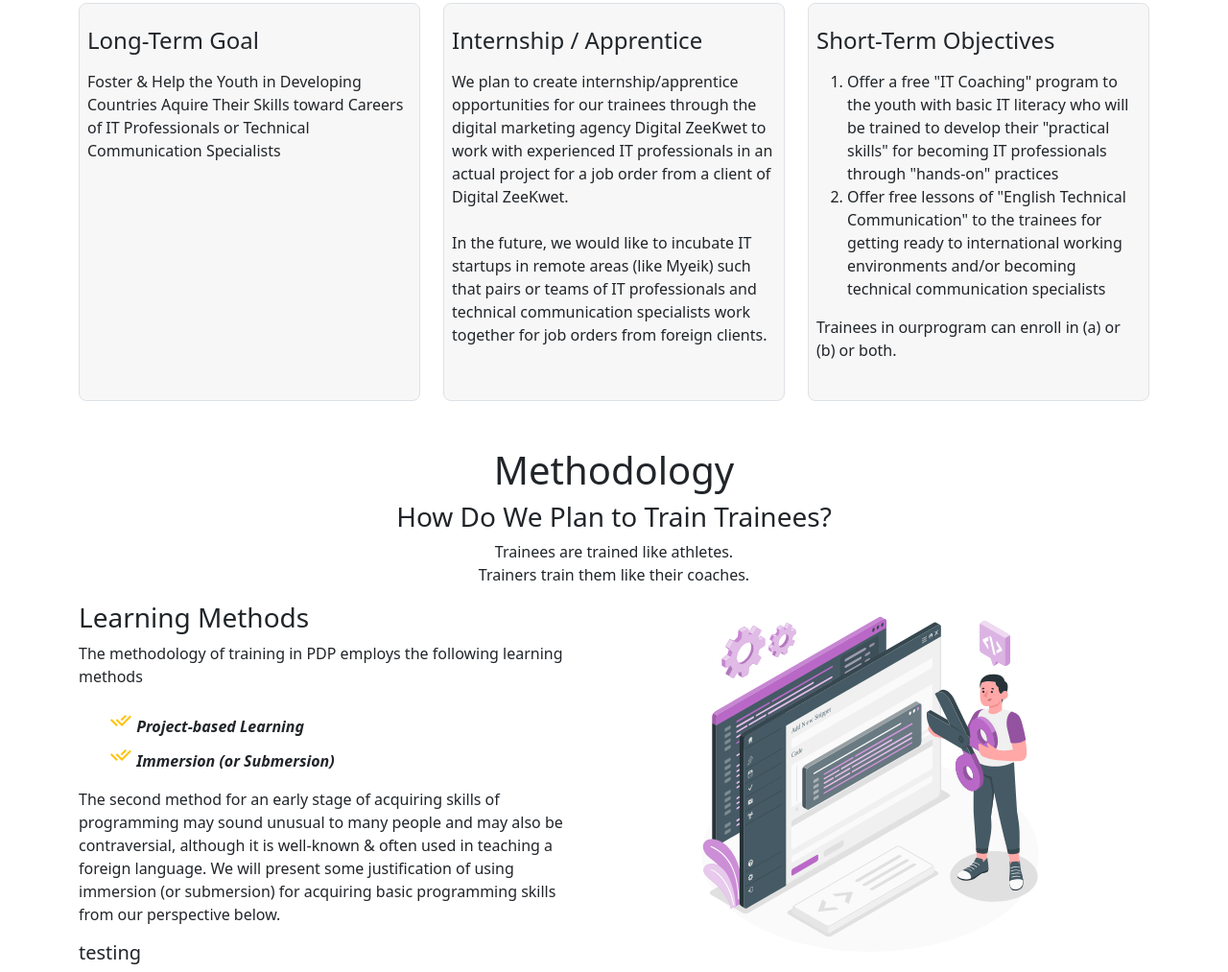
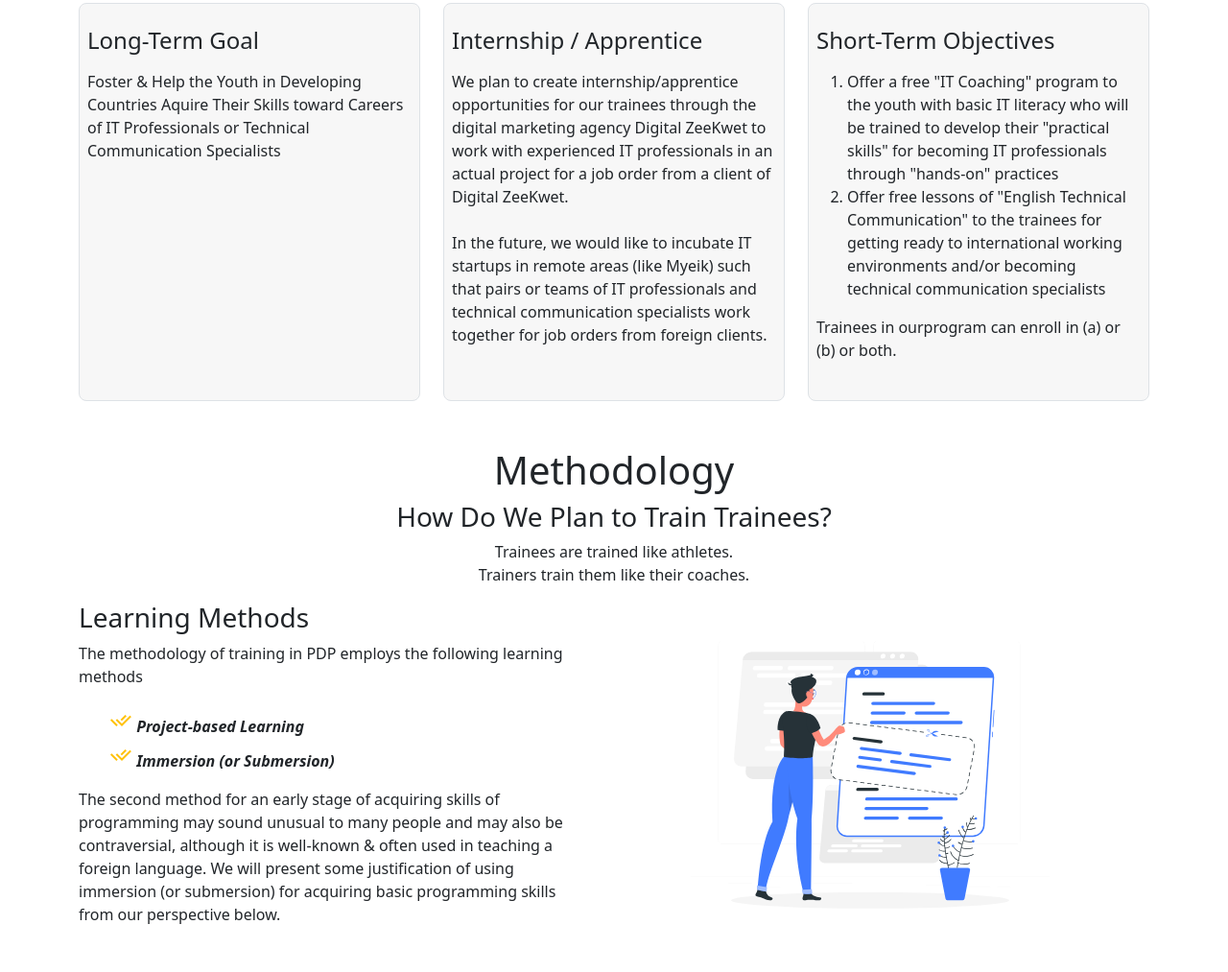
Before and after one commit to saw-pyae-phyoe/EIT-PDP, a plain HTML site: page index.html in a window 1280 px wide. Shown: the part 849-1862 px from the top of the page at 96% size. Drawn offline with nearby package versions, Linux system fonts and the light colour scheme.

Commit message:
Update index.html

```diff
--- a/index.html
+++ b/index.html
@@ -195,10 +195,9 @@
           present some justification of using immersion (or submersion) for acquiring basic programming skills from our
           perspective below.
           </p>
-          <h5>testing</h5>
         </div>
         <div class="text-center col-md-6 col-12">
-          <img src="assets/images/Code snippets-amico.svg" width="70%" alt="" srcset="">
+          <img src="assets/images/Code snippets-rafiki.svg" width="70%" alt="" srcset="">
         </div>
       </div>
     </div>
```
